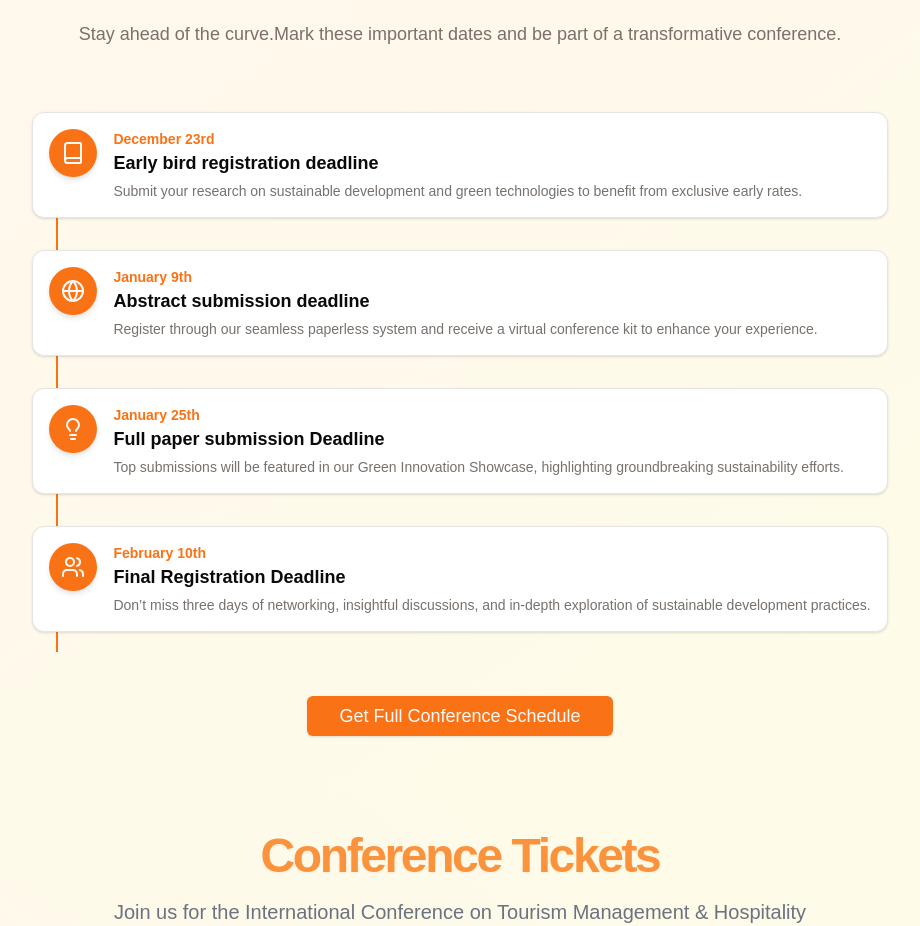
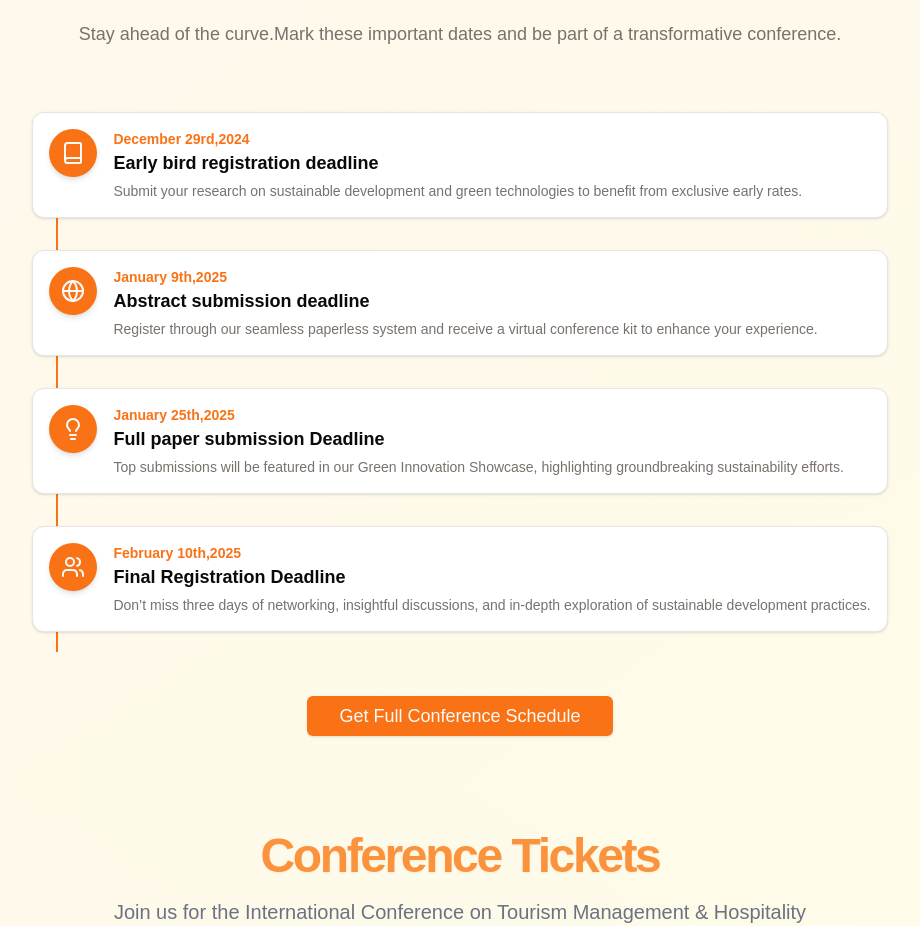
Before and after one commit to ZepResearch/icsthm, a Next.js app: page / in a window 1280 px wide. Shown: the part 3747-4673 px from the top of the page, without its empty margins (180-1100 px from the left). Built offline with nearby package versions, Linux system fonts and the light colour scheme.

Commit message:
dates change

```diff
--- a/src/app/(pages)/theme-and-topics/page.js
+++ b/src/app/(pages)/theme-and-topics/page.js
@@ -196,8 +196,8 @@ export default function ThemeAndTopics() {
             <CardContent className="p-6">
               <ul className="space-y-4">
                 {[
-                  { date: "January 3st, 2025", event: "Early bird registration deadline", icon: <BirdIcon className="h-6 w-6" /> },
-                  { date: "January 18th, 2025", event: "Abstract submission deadline", icon: <UserPlus className="h-6 w-6" /> },
+                  { date: "December 29rd,2024", event: "Early bird registration deadline", icon: <BirdIcon className="h-6 w-6" /> },
+                  { date: "January 9th,2025", event: "Abstract submission deadline", icon: <UserPlus className="h-6 w-6" /> },
                   { date: "January 25th, 2025", event: "Full paper submission Deadline", icon: <File className="h-6 w-6" /> },
                   { date: "February 10th,2025", event: "Final Registration Deadline", icon: <Calendar className="h-6 w-6" /> }
                 ].map((item, index) => (
--- a/src/components/Dates.jsx
+++ b/src/components/Dates.jsx
@@ -13,7 +13,7 @@ const timeline = [
     name: "Early bird registration deadline",
     description:
       "Submit your research on sustainable development and green technologies to benefit from exclusive early rates.",
-    date: "December 23rd",
+    date: "December 29rd,2024",
     dateTime: "2024-12",
     icon: <Book className="h-6 w-6" />,
   },
@@ -21,7 +21,7 @@ const timeline = [
     name: "Abstract submission deadline",
     description:
       "Register through our seamless paperless system and receive a virtual conference kit to enhance your experience.",
-    date: "January 9th",
+    date: "January 9th,2025",
     dateTime: "2025-01",
     icon: <Globe className="h-6 w-6" />,
   },
@@ -29,7 +29,7 @@ const timeline = [
     name: "Full paper submission Deadline",
     description:
       "Top submissions will be featured in our Green Innovation Showcase, highlighting groundbreaking sustainability efforts.",
-    date: "January 25th",
+    date: "January 25th,2025",
     dateTime: "2025-01",
     icon: <Lightbulb className="h-6 w-6" />,
   },
@@ -37,7 +37,7 @@ const timeline = [
     name: "Final Registration Deadline",
     description:
       "Don’t miss three days of networking, insightful discussions, and in-depth exploration of sustainable development practices.",
-    date: "February 10th",
+    date: "February 10th,2025",
     dateTime: "2025-02",
     icon: <Users className="h-6 w-6" />,
   },
```
